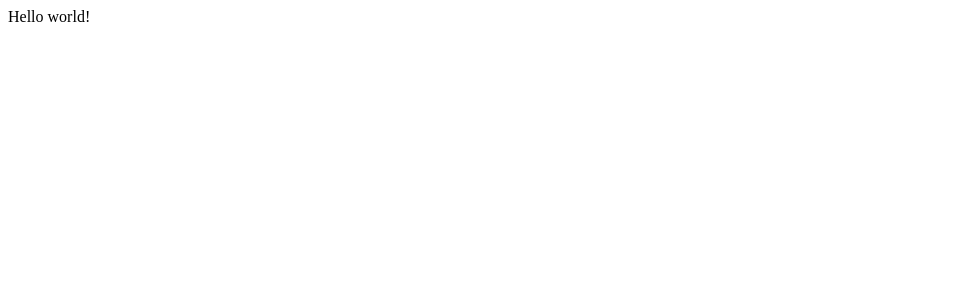
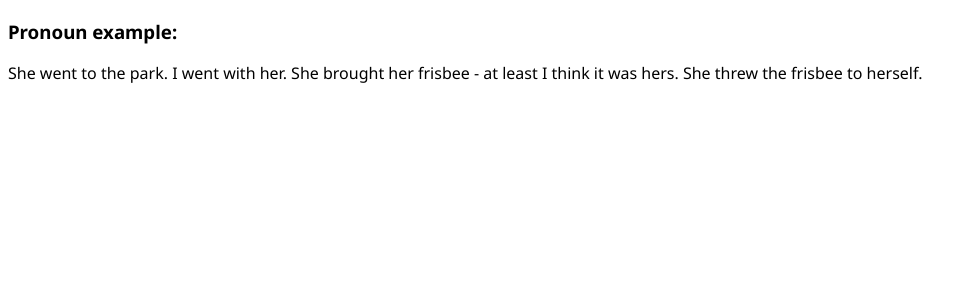
Before and after one commit to xSke/pronouns.me, a Next.js app: page / in a window 1280 px wide. Shown: the top 300 px of the page, without its empty margins (0-977 px from the left). Built offline with nearby package versions, Linux system fonts and the light colour scheme.

Commit message:
Basic sentence parsing and models

```diff
--- a/package.json
+++ b/package.json
@@ -13,6 +13,7 @@
   "devDependencies": {
     "@types/node": "^13.13.5",
     "@types/react": "^16.9.34",
+    "sass": "^1.26.5",
     "typescript": "^3.8.3"
   }
 }
--- /dev/null
+++ b/src/data/examples.ts
@@ -0,0 +1,5 @@
+import { Example } from "../models/examples";
+
+export default [
+    "{Sub} went to the park. I went with {obj}. {Sub} brought {pd} frisbee - at least I think it was {pp}. {Sub} threw the frisbee to {ref}."
+].map(Example.parse);
--- /dev/null
+++ b/src/data/pronouns.ts
@@ -0,0 +1,5 @@
+import { PronounSet } from "../models/pronouns";
+
+export default [
+    "she/her/her/hers/herself"
+].map(s => PronounSet.parse(s));
--- /dev/null
+++ b/src/models/examples.ts
@@ -0,0 +1,83 @@
+import { PronounSet, PronounType } from "./pronouns";
+
+
+export interface ExampleComponentText {
+    type: "text";
+    text: string;
+}
+
+export interface ExampleComponentPronoun {
+    type: "pronoun";
+    case: PronounType,
+    uppercase: boolean
+}
+
+export type ExampleComponent = ExampleComponentText | ExampleComponentPronoun;
+
+const aliases: Record<string, PronounType> = {
+    "sub": "subject",
+    "obj": "object",
+    "pd": "possessive-determiner",
+    "pp": "possessive-pronoun",
+    "ref": "reflexive"
+};
+
+export class Example {
+    constructor(private components: ExampleComponent[]) { }
+
+    static parse(format: string): Example {
+        // format: {Sub} is very {obj}, etc etc.
+        const regex = /{(\w+)}/g; // search for {tags}
+
+        const components: ExampleComponent[] = [];
+        let match, lastPosition = 0;
+        while ((match = regex.exec(format)) !== null) {
+            // Add leading text component
+            if (match.index > 0) {
+                const textSegment = format.slice(lastPosition, match.index);
+                components.push({ type: "text", text: textSegment });
+            }
+
+            // Add pronoun component
+            // Fetch pronoun case from the aliases map above (case-insensitive)
+            // If the *given* tag is Uppercase, set the uppercase flag on the component
+            const tag = match[1];
+            const pronoun = aliases[tag.toLowerCase()];
+            if (pronoun == null)
+                throw new Error(`Invalid pronoun tag '${tag}'.`);
+
+            components.push({
+                type: "pronoun",
+                case: pronoun,
+                uppercase: tag[0] != tag[0].toLowerCase()
+            });
+
+            lastPosition = match.index + match[0].length;
+        }
+
+        // Add trailing text component
+        if (lastPosition < format.length) {
+            components.push({ type: "text", text: format.slice(lastPosition) });
+        }
+
+        return new Example(components);
+    }
+
+    apply(pronouns: PronounSet): string {
+        let output = [];
+        for (const component of this.components) {
+            if (component.type == "text") {
+                output.push(component.text);
+            } else if (component.type == "pronoun") {
+                let pronounUse = pronouns.get(component.case);
+
+                if (component.uppercase)
+                    pronounUse = pronounUse[0].toUpperCase() + pronounUse.slice(1).toLowerCase();
+                else pronounUse = pronounUse.toLowerCase();
+
+                output.push(pronounUse);
+            }
+        }
+        return output.join("");
+    }
+}
--- /dev/null
+++ b/src/models/pronouns.ts
@@ -0,0 +1,32 @@
+export type PronounType = "subject" | "object" | "possessive-determiner" | "possessive-pronoun" | "reflexive";
+
+export class PronounSet {
+    constructor(
+        public readonly subject: string,
+        readonly object: string,
+        readonly possessiveDeterminer: string,
+        readonly possessivePronoun: string,
+        readonly reflexive: string,
+        readonly isPlural: boolean) { }
+
+    get(type: PronounType): string {
+        switch (type) {
+            case "subject": return this.subject;
+            case "object": return this.object;
+            case "possessive-determiner": return this.possessiveDeterminer;
+            case "possessive-pronoun": return this.possessivePronoun;
+            case "reflexive": return this.reflexive;
+        }
+    }
+
+    static parse(format: string, isPlural: boolean = false): PronounSet {
+        const segments = format.split("/");
+        if (segments.length != 5) {
+            throw new Error("Pronoun string must contain exactly five slash-delimited segments.");
+        }
+
+        return new PronounSet(
+            segments[0], segments[1], segments[2], segments[3], segments[4], isPlural
+        );
+    }
+}
--- /dev/null
+++ b/src/pages/_app.tsx
@@ -0,0 +1,6 @@
+import "../style/main.scss";
+import { AppProps } from "next/app";
+
+export default function MyApp({ Component, pageProps }: AppProps) {
+    return <Component {...pageProps} />
+}
--- /dev/null
+++ b/src/pages/_document.tsx
@@ -0,0 +1,19 @@
+import Document, { Html, Head, Main, NextScript } from "next/document";
+
+class CustomDocument extends Document {
+    render() {
+        return (
+            <Html lang="en">
+                <Head>
+                    <link href="https://fonts.googleapis.com/css2?family=Noto+Sans:wght@400;700&display=swap" rel="stylesheet" />
+                </Head>
+                <body>
+                    <Main />
+                    <NextScript />
+                </body>
+            </Html>
+        );
+    }
+}
+
+export default CustomDocument;
--- a/src/pages/index.tsx
+++ b/src/pages/index.tsx
@@ -1,5 +1,19 @@
+import pronouns from "../data/pronouns";
+import examples from "../data/examples";
+
 function HomePage() {
-    return <div>Hello world!</div>;
+    const pronoun = pronouns[0];
+    const example = examples[0];
+
+    return (
+        <div>
+            <h3>Pronoun example:</h3>
+
+            <p>
+                {example.apply(pronoun)}
+            </p>
+        </div>
+    );
 }
 
 export default HomePage;
--- /dev/null
+++ b/src/style/main.scss
@@ -0,0 +1,13 @@
+// https://www.paulirish.com/2012/box-sizing-border-box-ftw/
+html {
+    box-sizing: border-box;
+}
+
+*, *:before, *:after {
+    box-sizing: inherit;
+}
+
+
+body {
+    font-family: 'Noto Sans', sans-serif;
+}
```
Also changed, not shown: 1 other file (tests, documents, lock files or other folders).
